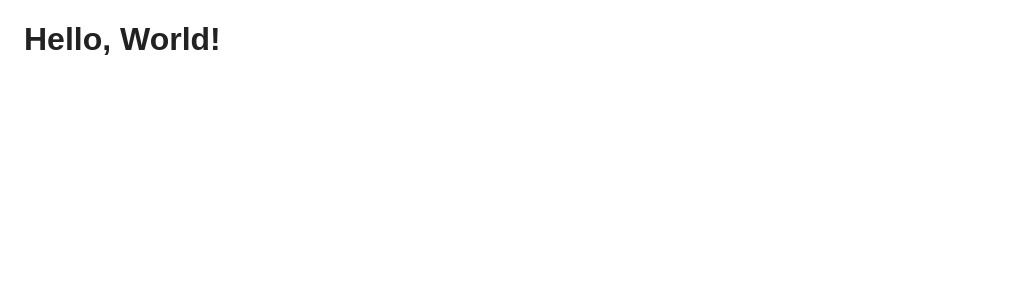
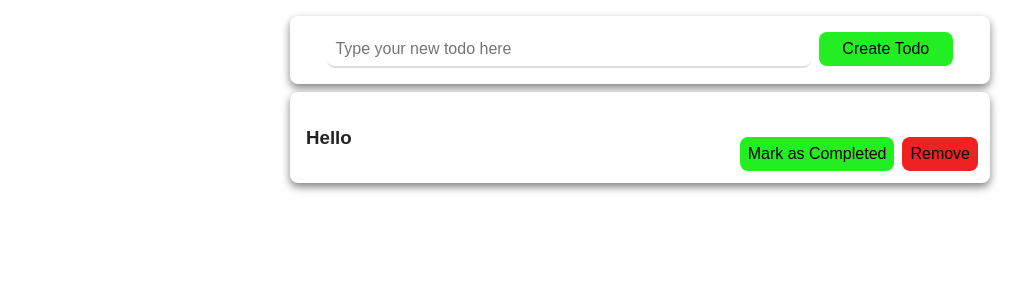
Before and after one commit to arturdimitroglo/building-modern-projects-react, a React app: page / in a window 1280 px wide. Shown: the top 300 px of the page, without its empty margins (0-1032 px from the left). Built offline with nearby package versions, Linux system fonts and the light colour scheme.

Commit message:
Putting the app together

```diff
--- a/src/App.js
+++ b/src/App.js
@@ -1,11 +1,13 @@
 import React from 'react';
+
+import TodoList from './todos/TodoList';
 
 import './App.css';
 
 const App = () => {
     return (
         <div className="App">
-            <h1>Hello, World!</h1>
+            <TodoList />
         </div>
     )
 }
--- a/src/todos/TodoList.js
+++ b/src/todos/TodoList.js
@@ -1,11 +1,17 @@
 import React from 'react';
+
+import TodoForm from './TodoForm';
 import TodoListItem from './TodoListItem';
+
 import './TodoList.css';
 
-const TodoList = ({ todos }) => (
+const TodoList = ({ todos = [{ text: 'Hello' }] }) => (
     <div className='list-wrapper'>
-        {todos.map(todo =>
+        <TodoForm />
+
+        {todos.map((todo, key) =>
             <TodoListItem
+                key={key}
                 todo={todo}
             />
         )}
```
